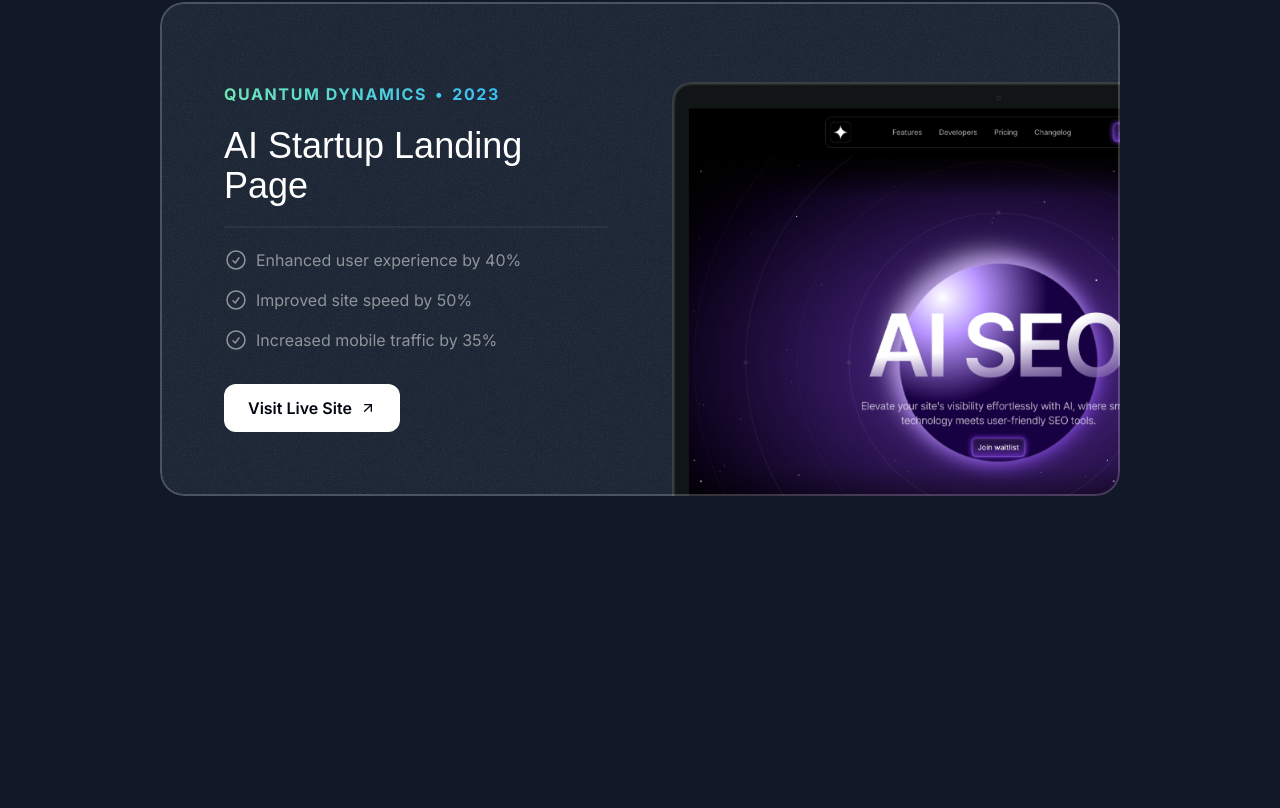
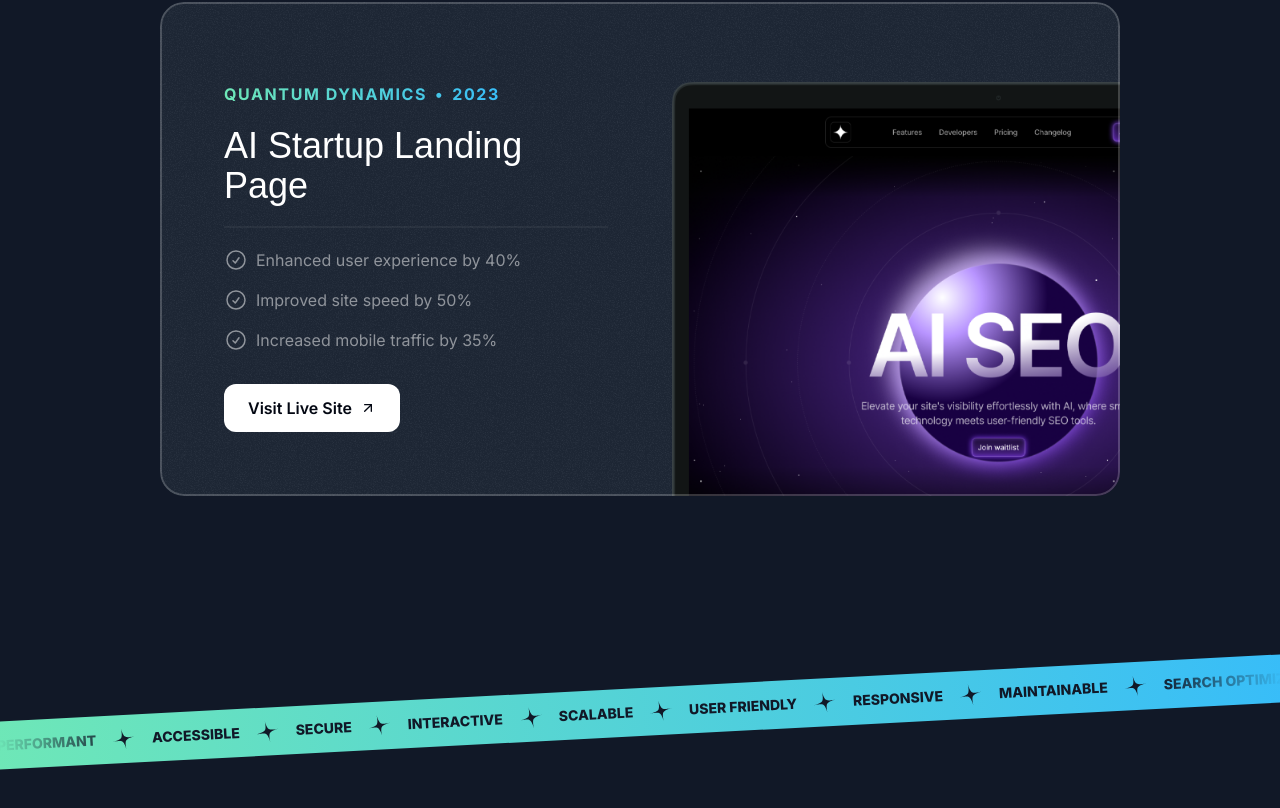
Before and after one commit to ziad-elnady/portfolio, a Next.js app: page / in a window 1280 px wide. Shown: the part 2416-3224 px from the top of the page. Before the commit the page ends 3008 px from the top, so only its background shows below. Built offline with nearby package versions, Linux system fonts and the light colour scheme; a web font is replaced by a local one.

Commit message:
added TapeSection

```diff
--- a/src/app/page.tsx
+++ b/src/app/page.tsx
@@ -1,6 +1,7 @@
 import { Header } from '@/sections/Header';
 import { HeroSection } from '@/sections/Hero';
 import { ProjectsSection } from '@/sections/Projects';
+import { TapeSection } from '@/sections/Tape';
 
 export default function Home() {
 	return (
@@ -8,6 +9,7 @@
 			<Header />
 			<HeroSection />
 			<ProjectsSection />
+			<TapeSection />
 		</div>
 	);
 }
--- a/src/sections/Tape.tsx
+++ b/src/sections/Tape.tsx
@@ -1,3 +1,22 @@
+import StarIcon from '@/assets/icons/star.svg';
+
+const words = ['Performant', 'Accessible', 'Secure', 'Interactive', 'Scalable', 'User Friendly', 'Responsive', 'Maintainable', 'Search Optimization', 'Usable', 'Reliable'];
+
 export const TapeSection = () => {
-  return <div>Tape Section</div>;
+	return (
+		<div className="py-16 lg:py-24 overflow-x-hidden">
+			<div className="bg-gradient-to-r from-emerald-300 to-sky-400 -rotate-3 -mx-1">
+				<div className="flex [mask-image:linear-gradient(to_right,transparent,black_10%,black_90%,transparent)]">
+					<div className="flex flex-none gap-4 py-3">
+						{words.map((word) => (
+							<div key={word} className="inline-flex gap-4 items-center">
+								<span className="text-gray-900 uppercase font-extrabold text-sm">{word}</span>
+								<StarIcon className="size-6 text-gray-900 -rotate-12" />
+							</div>
+						))}
+					</div>
+				</div>
+			</div>
+		</div>
+	);
 };
```
